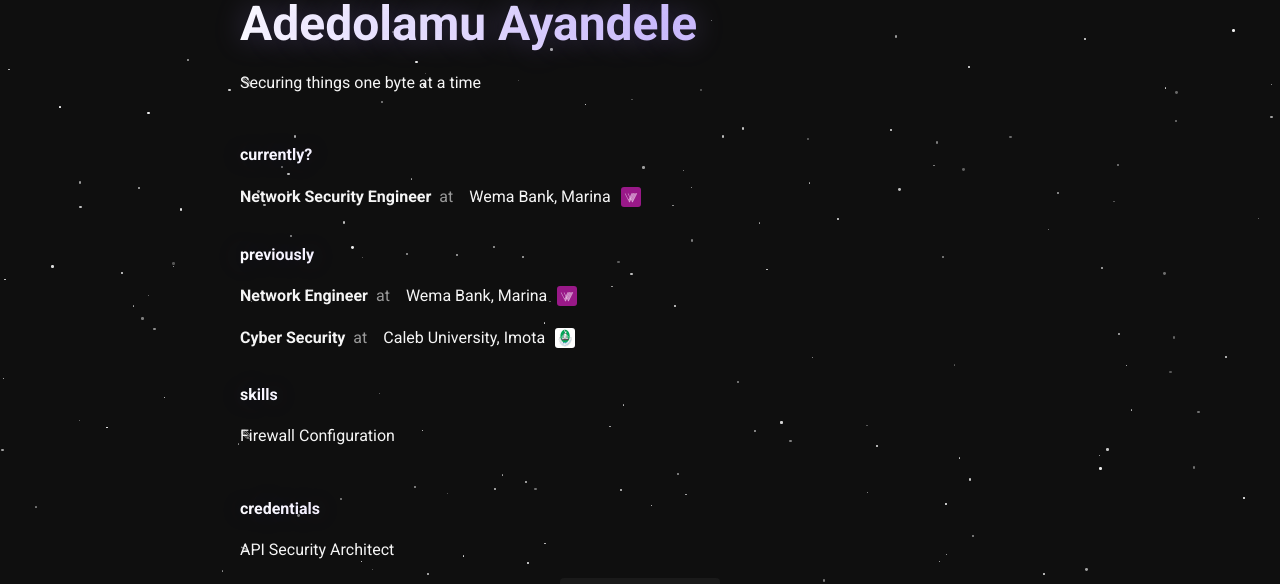
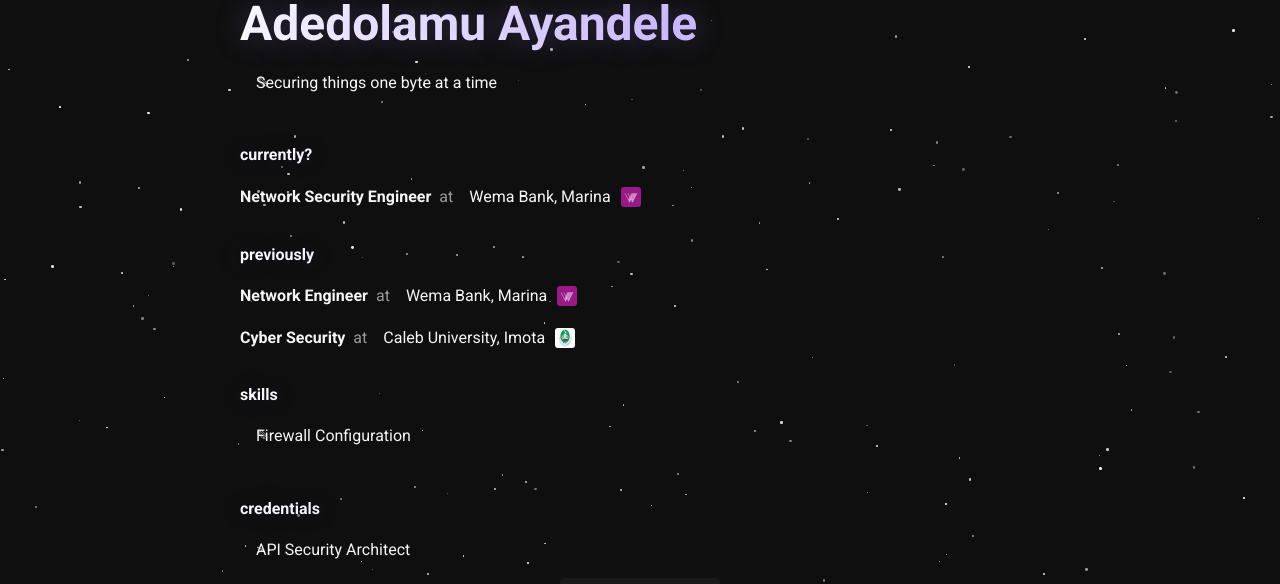
Before and after one commit to adedolamudean/adedolamu, a plain HTML site: page index.html in a window 1280 px wide. Shown: the part 144-728 px from the top of the page. Drawn offline with Linux system fonts and the light colour scheme.

Commit message:
Update index.html

```diff
--- a/index.html
+++ b/index.html
@@ -78,6 +78,8 @@ h1, h2 {
             align-items: center;
             height: 1.5rem;
             margin-bottom: 3rem;
+            margin-left: 1rem;
+
         }
 
         .rotating-text span {
@@ -188,6 +190,8 @@ h1, h2 {
             align-items: center;
             height: 1.5rem;
             margin-bottom: 1rem;
+            margin-left: 1rem;
+
         }
 
         .skill-text span {
@@ -266,6 +270,8 @@ h1, h2 {
             align-items: center;
             height: 1.5rem;
             margin-bottom: 1rem;
+            margin-left: 1rem;
+
         }
 
         .credential-text span {
```
